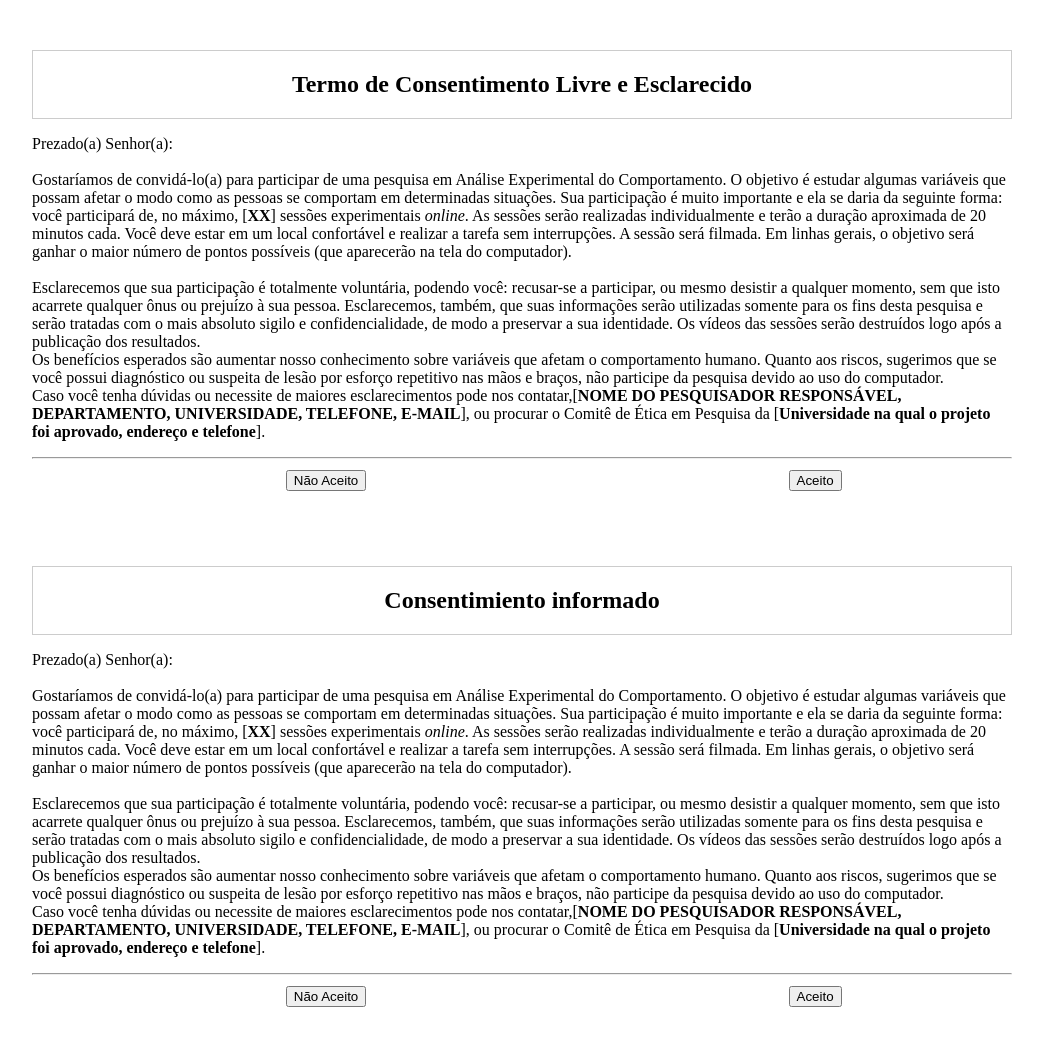
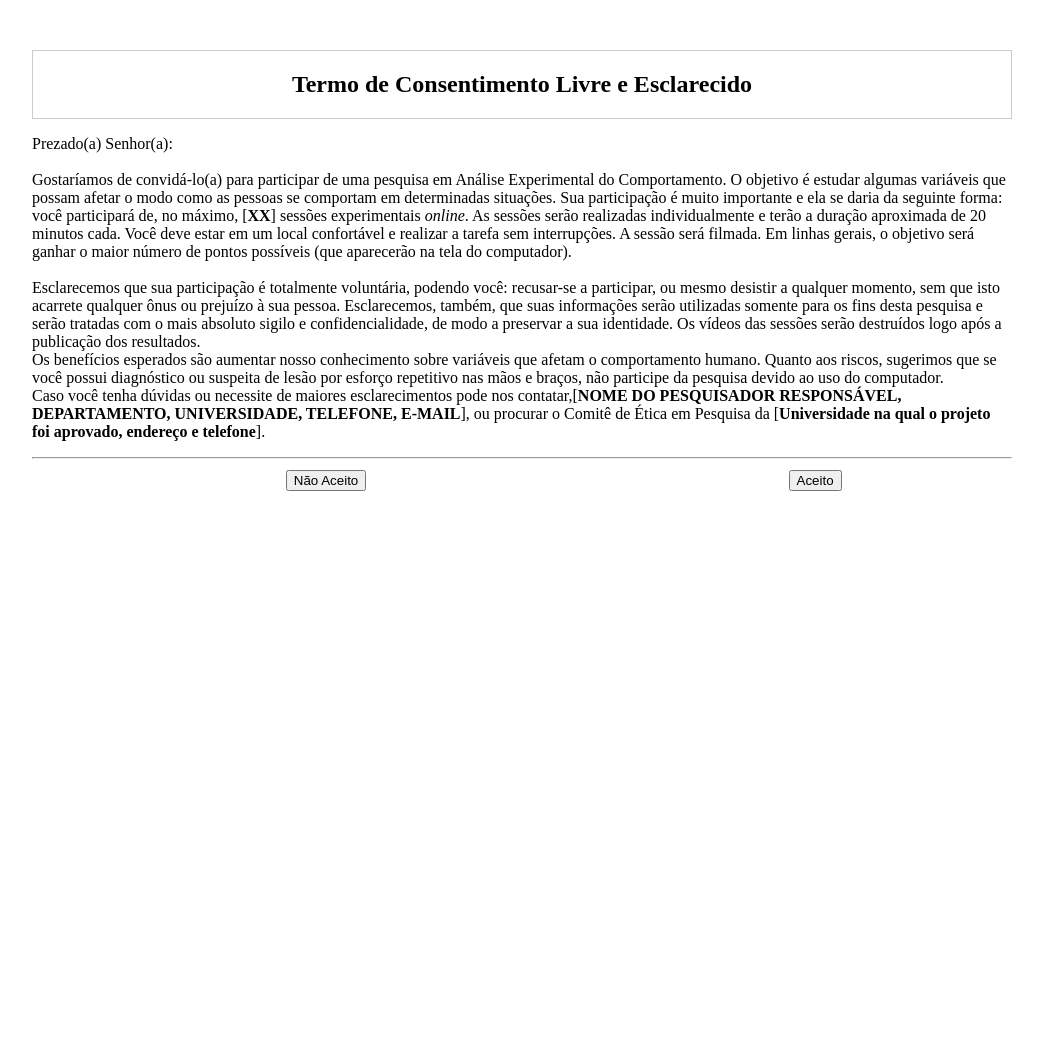
Before and after one commit to EdilethYocupicio/hello-world, a plain HTML site: page tcle.html in a window 1280 px wide. Shown: the whole page, without its empty margins (118-1161 px from the left). After the commit the page ends 800 px from the top, so only its background shows below. Drawn offline with Linux system fonts and the light colour scheme.

Commit message:
Update tcle.html

```diff
--- a/tcle.html
+++ b/tcle.html
@@ -43,32 +43,4 @@ Caso você tenha dúvidas ou necessite de maiores esclarecimentos pode nos conta
 
 <br><br><br><br>
 </body>
-  <body lang="es">
-
-<div class="myDiv">
-  <h2>Consentimiento informado</h2>
-</div>
-<p>
-Prezado(a) Senhor(a):<br>
-  <br>
-Gostaríamos de convidá-lo(a) para participar de uma pesquisa em Análise Experimental do Comportamento. O objetivo é estudar algumas variáveis que possam afetar o modo como as pessoas se comportam em determinadas situações. Sua participação é muito importante e ela se daria da seguinte forma: você participará de, no máximo, [<b>XX</b>] sessões experimentais <i>online</i>. As sessões serão realizadas individualmente e terão a duração aproximada de 20 minutos cada. Você deve estar em um local confortável e realizar a tarefa sem interrupções. A sessão será filmada. Em linhas gerais, o objetivo será ganhar o maior número de pontos possíveis (que aparecerão na tela do computador).<br>
-  <br>
-Esclarecemos que sua participação é totalmente voluntária, podendo você: recusar-se a participar, ou mesmo desistir a qualquer momento, sem que isto acarrete qualquer ônus ou prejuízo à sua pessoa. Esclarecemos, também, que suas informações serão utilizadas somente para os fins desta pesquisa e serão tratadas com o mais absoluto sigilo e confidencialidade, de modo a preservar a sua identidade. Os vídeos das sessões serão destruídos logo após a publicação dos resultados.<br>
-Os benefícios esperados são aumentar nosso conhecimento sobre variáveis que afetam o comportamento humano. Quanto aos riscos, sugerimos que se você possui diagnóstico ou suspeita de lesão por esforço repetitivo nas mãos e braços, não participe da pesquisa devido ao uso do computador.<br>
-Caso você tenha dúvidas ou necessite de maiores esclarecimentos pode nos contatar,[<b>NOME DO PESQUISADOR RESPONSÁVEL, DEPARTAMENTO, UNIVERSIDADE, TELEFONE, E-MAIL</b>], ou procurar o Comitê de Ética em Pesquisa da [<b>Universidade na qual o projeto foi aprovado, endereço e telefone</b>].
-</p>
-<hr>
-
-  <form action="cad.html" method="get">
-
-    <table style="width:100%">
-      <tr>
-        <th><button>Não Aceito</button><a href="#" class="button"></a></th>
-        <th><button type="submit">Aceito</button></th>
-      </tr>
-    </table>
-  </form>
-
-<br><br><br><br>
-</body>
 </html>
```
